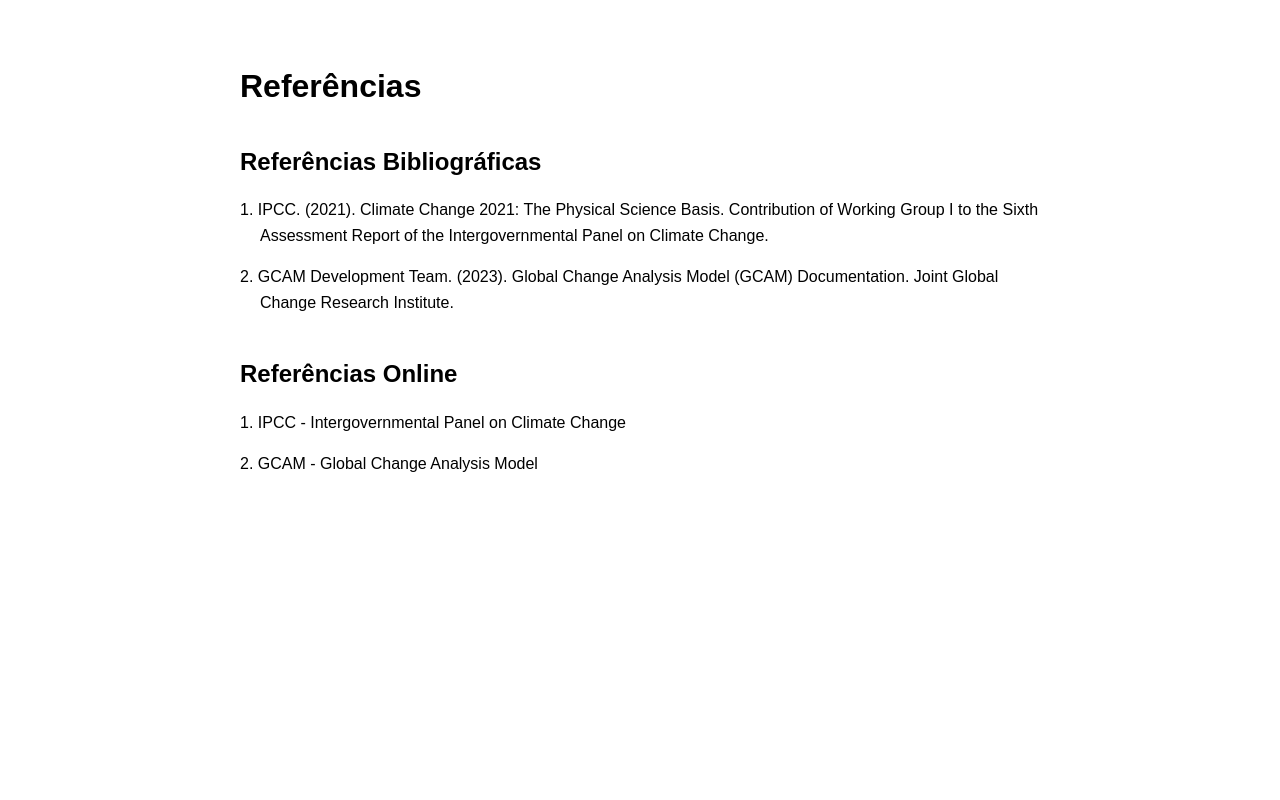
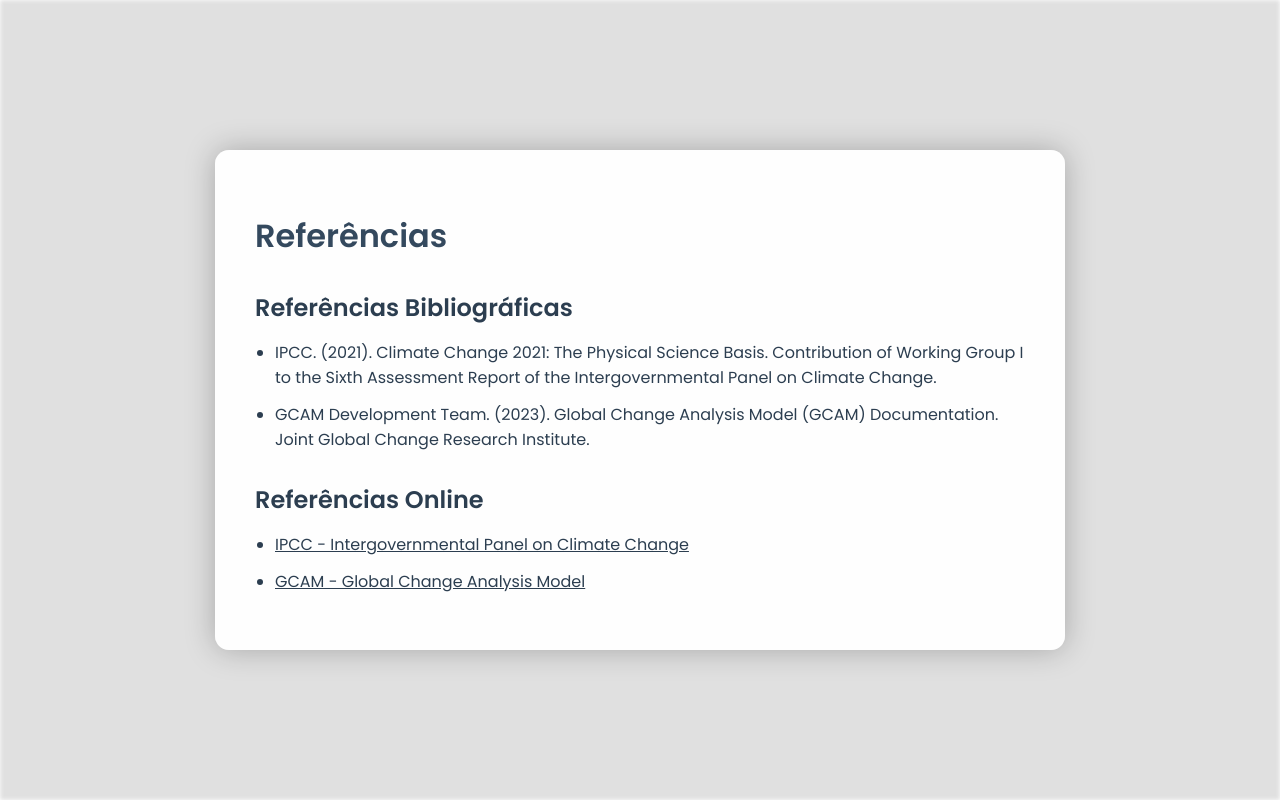
Before and after one commit to evituu/mapa-gcam, a website: page referencia.html in a window 1280 px wide. Drawn offline with Linux system fonts and the light colour scheme.

Commit message:
✨ Atualiza

```diff
--- a/referencia.html
+++ b/referencia.html
@@ -4,98 +4,110 @@
     <meta charset="UTF-8">
     <meta name="viewport" content="width=device-width, initial-scale=1.0">
     <title data-i18n="references">Referências</title>
+    <link href="https://fonts.googleapis.com/css2?family=Poppins:wght@400;600&display=swap" rel="stylesheet">
     <style>
+        * { box-sizing: border-box; }
         body {
-            font-family: Arial, sans-serif;
-            line-height: 1.6;
             margin: 0;
-            padding: 20px;
-            background-color: var(--background-color);
-            color: var(--text-color);
+            padding: 0;
+            font-family: 'Poppins', sans-serif;
+            background-image: url('gcam.png');
+            background-size: cover;
+            background-position: center;
+            background-attachment: fixed;
+            color: #2c3e50;
+            background: transparent !important;
         }
-
+        .overlay {
+            backdrop-filter: brightness(0.88) blur(2px);
+            min-height: 100vh;
+            padding: 40px;
+            display: flex;
+            justify-content: center;
+            align-items: center;
+        }
         .container {
-            max-width: 800px;
-            margin: 0 auto;
-            padding: 20px;
+            background-color: rgba(255, 255, 255, 0.95);
+            padding: 40px;
+            max-width: 850px;
+            width: 100%;
+            border-radius: 14px;
+            box-shadow: 0 0 30px rgba(0, 0, 0, 0.25);
+            animation: fadeIn 0.6s ease-out;
         }
-
         h1 {
-            color: var(--primary-color);
-            margin-bottom: 30px;
+            color: #34495e;
+            margin-bottom: 20px;
         }
-
         h2 {
-            color: var(--secondary-color);
+            color: #2c3e50;
             margin-top: 30px;
             margin-bottom: 15px;
         }
-
-        .reference-section {
-            margin-bottom: 40px;
+        ul {
+            margin-top: 10px;
+            padding-left: 20px;
         }
-
-        .reference-item {
-            margin-bottom: 15px;
-            padding-left: 20px;
-            text-indent: -20px;
+        li {
+            margin-bottom: 12px;
+            font-size: 16px;
         }
-
         a {
-            color: var(--link-color);
-            text-decoration: none;
-        }
-
-        a:hover {
+            color: #2c3e50;
             text-decoration: underline;
         }
-
-        @media (max-width: 600px) {
-            .container {
-                padding: 10px;
+        @keyframes fadeIn {
+            from { opacity: 0; transform: translateY(20px); }
+            to { opacity: 1; transform: translateY(0); }
         }
+        @media (max-width: 768px) {
+            .container { padding: 25px; }
+            li { font-size: 15px; }
         }
     </style>
 </head>
 <body>
+    <div class="overlay">
         <div class="container">
             <h1 data-i18n="references">Referências</h1>
-
-        <div class="reference-section">
             <h2 data-i18n="bibliographicReferences">Referências Bibliográficas</h2>
-            <div class="reference-item">
-                <p>1. IPCC. (2021). Climate Change 2021: The Physical Science Basis. Contribution of Working Group I to the Sixth Assessment Report of the Intergovernmental Panel on Climate Change.</p>
-            </div>
-            <div class="reference-item">
-                <p>2. GCAM Development Team. (2023). Global Change Analysis Model (GCAM) Documentation. Joint Global Change Research Institute.</p>
+            <ul>
+                <li>IPCC. (2021). Climate Change 2021: The Physical Science Basis. Contribution of Working Group I to the Sixth Assessment Report of the Intergovernmental Panel on Climate Change.</li>
+                <li>GCAM Development Team. (2023). Global Change Analysis Model (GCAM) Documentation. Joint Global Change Research Institute.</li>
+            </ul>
+            <h2 data-i18n="onlineReferences">Referências Online</h2>
+            <ul>
+                <li><a href="https://www.ipcc.ch" target="_blank">IPCC - Intergovernmental Panel on Climate Change</a></li>
+                <li><a href="https://www.globalchange.umd.edu/gcam" target="_blank">GCAM - Global Change Analysis Model</a></li>
+            </ul>
         </div>
     </div>
-
-        <div class="reference-section">
-            <h2 data-i18n="onlineReferences">Referências Online</h2>
-            <div class="reference-item">
-                <p>1. <a href="https://www.ipcc.ch" target="_blank">IPCC - Intergovernmental Panel on Climate Change</a></p>
-            </div>
-            <div class="reference-item">
-                <p>2. <a href="https://www.globalchange.umd.edu/gcam" target="_blank">GCAM - Global Change Analysis Model</a></p>
-            </div>
-        </div>
-    </div>
-
     <script>
-        // Verifica o modo escuro
-        const isDarkMode = localStorage.getItem('darkMode') === 'true';
-        if (isDarkMode) {
-            document.documentElement.setAttribute('data-theme', 'dark');
+        // Sistema de internacionalização
+        const translations = {
+            pt: {
+                references: "Referências",
+                bibliographicReferences: "Referências Bibliográficas",
+                onlineReferences: "Referências Online"
+            },
+            en: {
+                references: "References",
+                bibliographicReferences: "Bibliographic References",
+                onlineReferences: "Online References"
             }
-
-        // Atualiza o texto baseado no idioma atual
-        const currentLang = localStorage.getItem('language') || 'pt';
+        };
+        function updateTexts() {
             const elements = document.querySelectorAll('[data-i18n]');
+            const currentLanguage = localStorage.getItem('preferredLanguage') || 'pt';
             elements.forEach(element => {
                 const key = element.getAttribute('data-i18n');
-            element.textContent = translations[currentLang][key];
+                if (translations[currentLanguage][key]) {
+                    element.textContent = translations[currentLanguage][key];
+                }
             });
+            document.documentElement.lang = currentLanguage;
+        }
+        document.addEventListener('DOMContentLoaded', updateTexts);
     </script>
 </body>
 </html>
```
Lines whose indentation alone changed are shown as unchanged.
